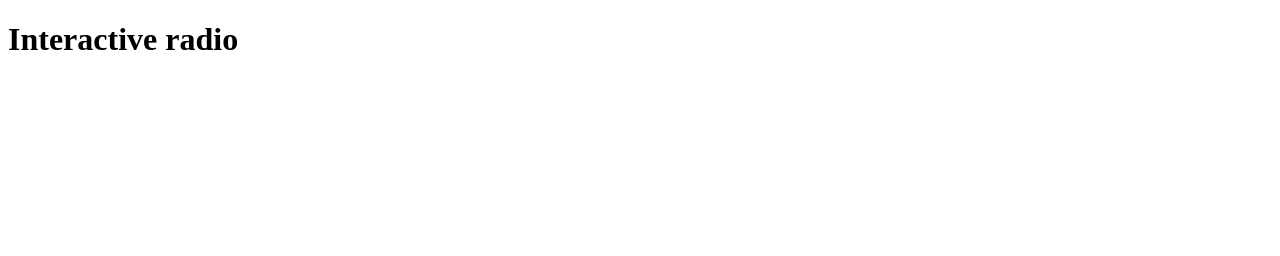
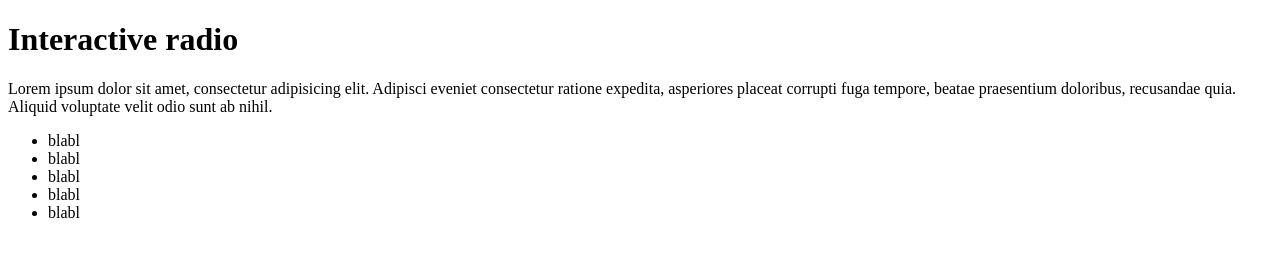
Before and after one commit to aleborgne/interactive-radio, a plain HTML site: page index.html in a window 1280 px wide. Drawn offline with Linux system fonts and the light colour scheme.

Commit message:
add paragraph

```diff
--- a/index.html
+++ b/index.html
@@ -6,5 +6,15 @@
 </head>
 <body>
     <h1>Interactive radio</h1>
+
+    <p>Lorem ipsum dolor sit amet, consectetur adipisicing elit. Adipisci eveniet consectetur ratione expedita, asperiores placeat corrupti fuga tempore, beatae praesentium doloribus, recusandae quia. Aliquid voluptate velit odio sunt ab nihil.</p>
+
+    <ul>
+        <li>blabl</li>
+        <li>blabl</li>
+        <li>blabl</li>
+        <li>blabl</li>
+        <li>blabl</li>
+    </ul>
 </body>
 </html>
```
